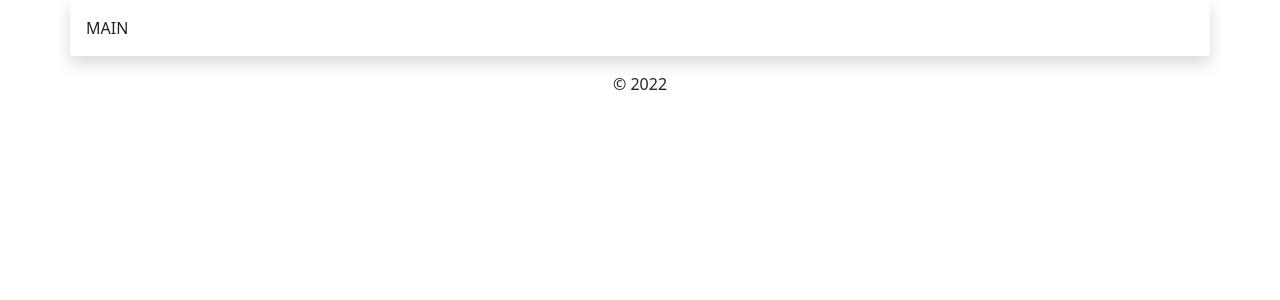
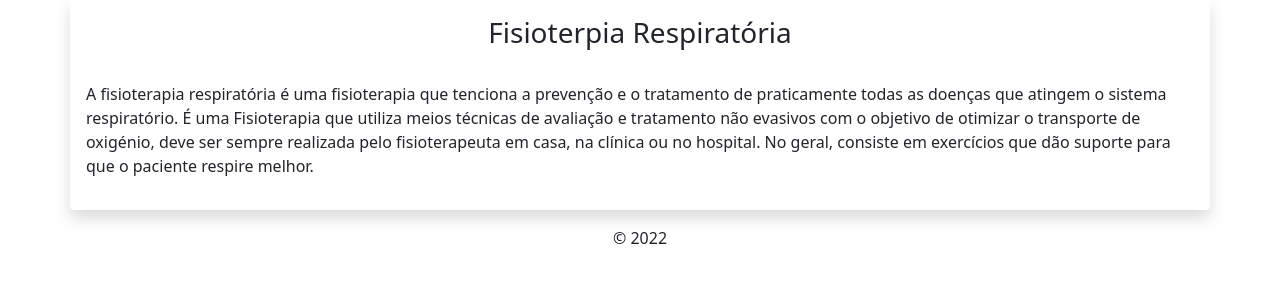
Before and after one commit to ruisilva17/Fisioterapia, a PHP site: page /index.php in a window 1280 px wide. Shown: the part 121-421 px from the top of the page. Run offline with PHP 8.4, Linux system fonts and the light colour scheme.

Commit message:
Sobre a fisioterapia respiratoria

```diff
--- a/index.php
+++ b/index.php
@@ -2,6 +2,16 @@
 include('content/head.php');
 include('content/header.php');
 ?>
-<main class="container p-3 rounded shadow">MAIN</main>
+<main class="container p-3 rounded shadow"><center><h3>Fisioterpia Respiratória</h3></center>
+<br>
+<p>
+A fisioterapia respiratória é uma fisioterapia que tenciona a prevenção e o tratamento de praticamente todas as doenças que atingem o sistema respiratório. É uma Fisioterapia que utiliza meios técnicas de avaliação e tratamento não evasivos com o objetivo de otimizar o transporte de oxigénio, deve ser sempre realizada pelo fisioterapeuta em casa, na clínica ou no hospital.
+
+No geral, consiste em exercícios que dão suporte para que o paciente respire melhor.
+
+
+
+</p>
+</main>
 
 <?php include ('content/footer.php');?>
```
